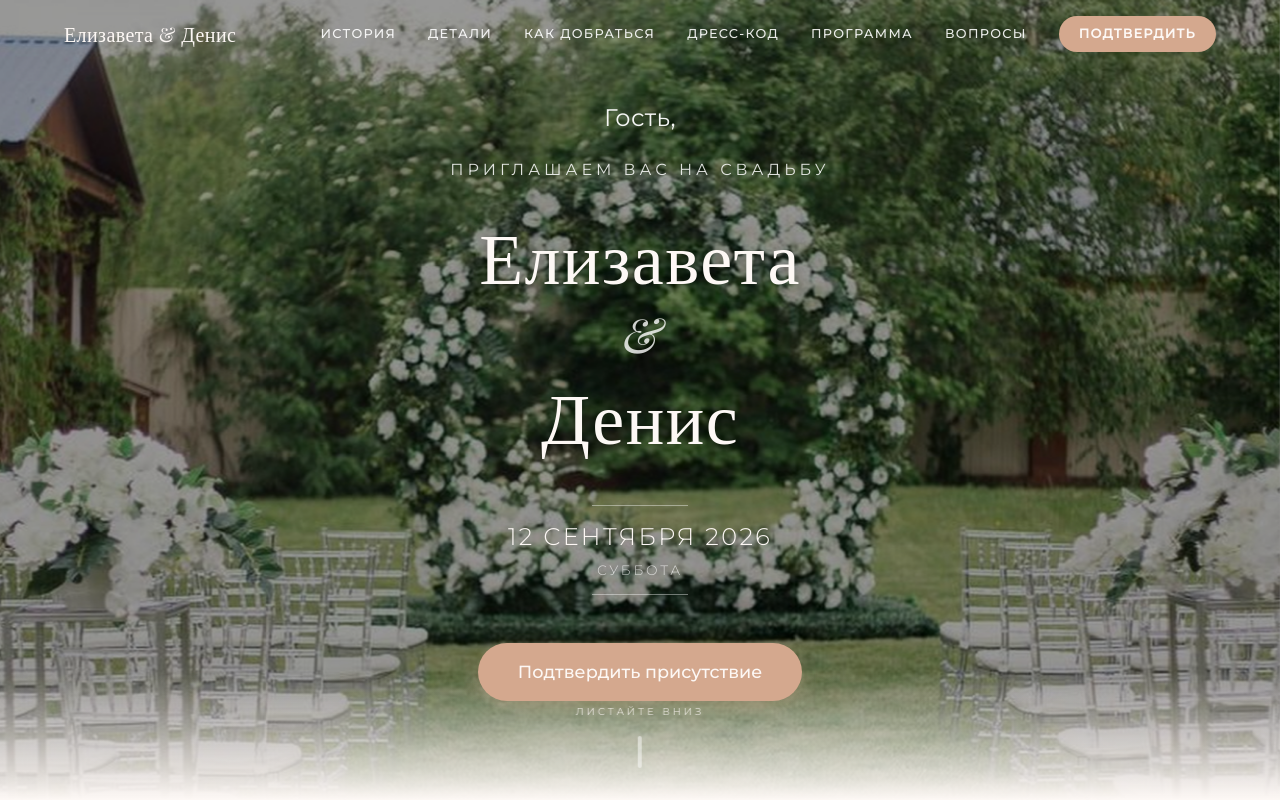
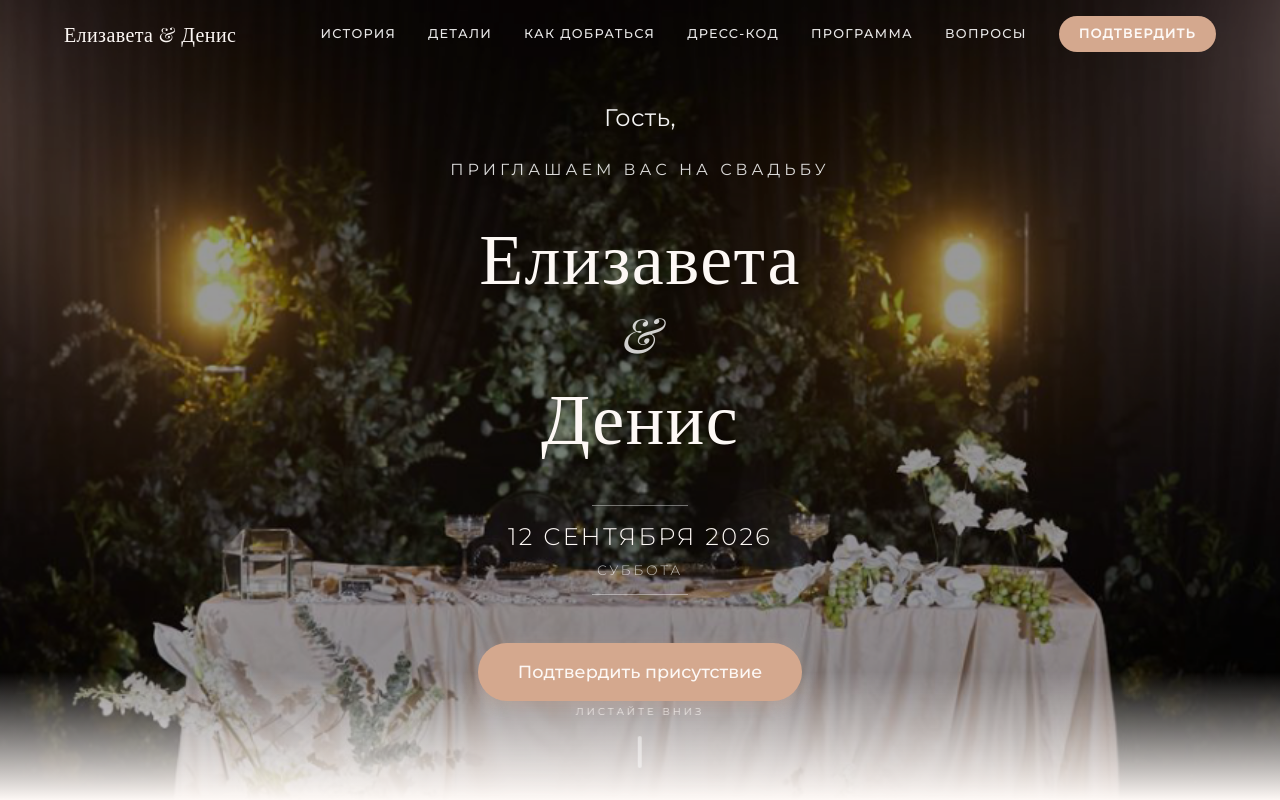
Before and after one commit to 5h4r3r/invitation, a Vue app: page / in a window 1280 px wide. Shown: the top 800 px of the page. Built offline with nearby package versions, Linux system fonts and the light colour scheme; no server answers; a web font is replaced by a local one.

Commit message:
swap hero and timer backgrounds

```diff
--- a/src/components/HeroSection.vue
+++ b/src/components/HeroSection.vue
@@ -84,7 +84,7 @@ onUnmounted(() => {
   inset: 0;
   width: 100%;
   height: 100%;
-  background: url('/img/ohotnik.jpg') center 30% / cover no-repeat;
+  background: url('/img/canvas6.png') center 30% / cover no-repeat;
   transition: transform 0.075s ease-out;
   will-change: transform;
 }
--- a/src/components/TimerSection.vue
+++ b/src/components/TimerSection.vue
@@ -51,7 +51,7 @@ onMounted(() => {
 <style scoped>
 .timer {
   position: relative;
-  background: url('/img/canvas6.png') center center / cover no-repeat;
+  background: url('/img/ohotnik.jpg') center center / cover no-repeat;
   background-attachment: fixed;
   padding: 96px 20px;
   text-align: center;
```
Also changed, not shown: 4 other files (tests, documents, lock files or other folders).
